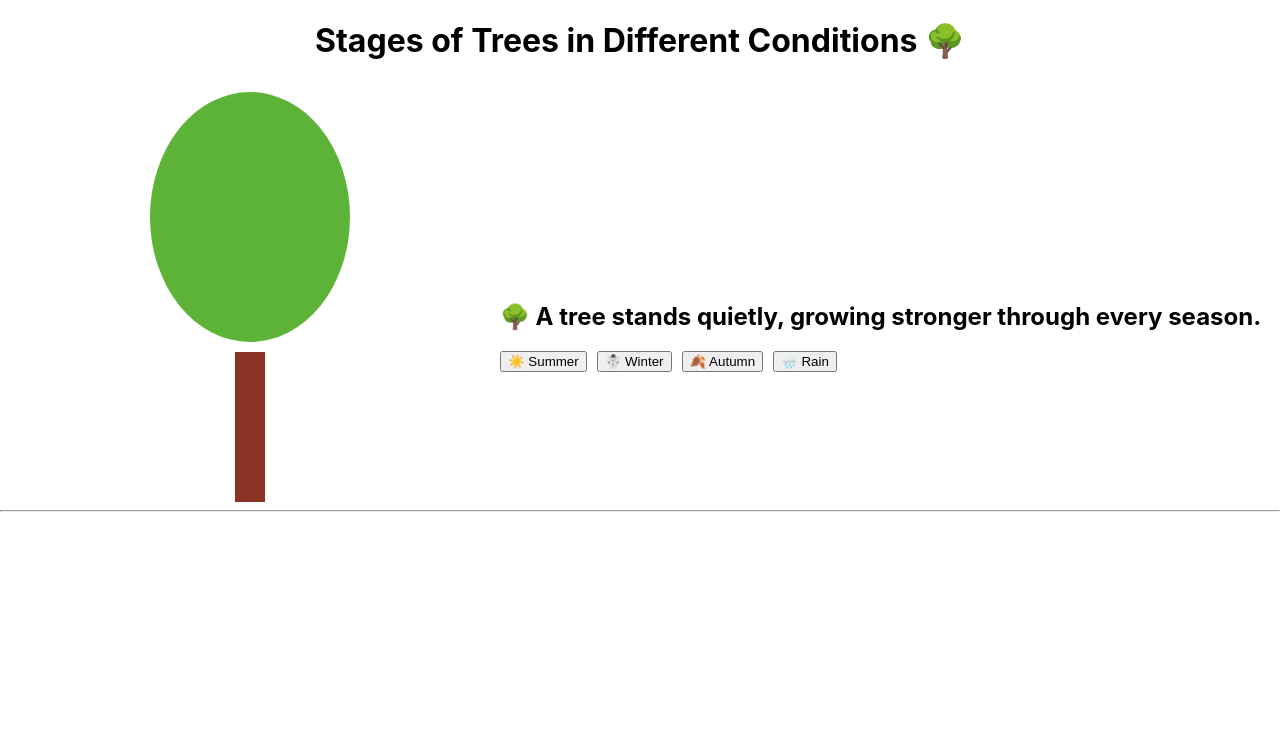
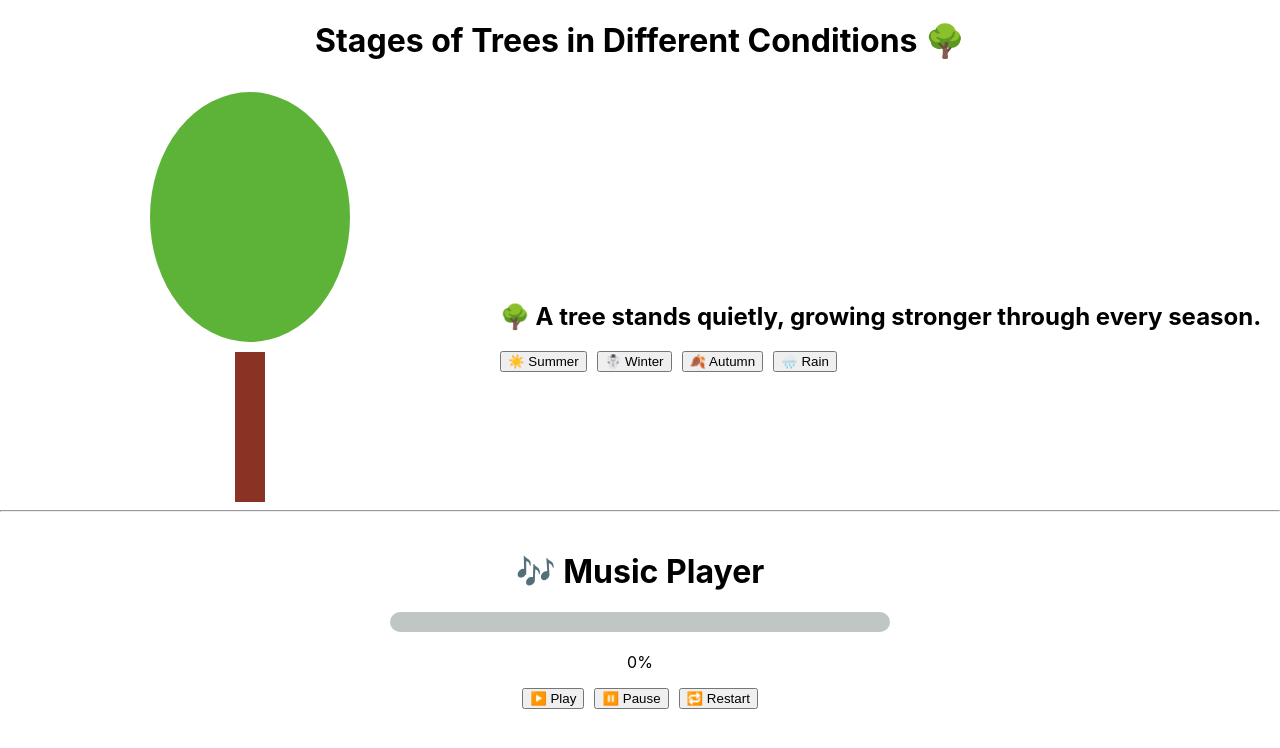
Before and after one commit to KethraPackiamB/react-hooks-deep-dive, a React (Create React App) app: page / in a window 1280 px wide. Shown: the top 748 px of the page. Built offline with nearby package versions, Linux system fonts and the light colour scheme.

Commit message:
Developed Music Player by useEffect

```diff
--- a/src/App.js
+++ b/src/App.js
@@ -1,11 +1,13 @@
 import logo from './logo.svg';
 import './App.css';
 import TreeStageChangesByUseState from './Components/TreeStageChangesByUseState';
+import MusicPlayerByUseEffect from './Components/MusicPlayerByUseEffect';
 
 function App() {
   return (
     <div>
       <TreeStageChangesByUseState/>
+      <MusicPlayerByUseEffect/>
     </div>
   );
 }
--- /dev/null
+++ b/src/Components/MusicPlayerByUseEffect.jsx
@@ -0,0 +1,64 @@
+import { useState, useEffect } from "react";
+
+const MusicPlayerByUseEffect = () => {
+  const [progress, setProgress] = useState(0);
+  const [isPlaying, setIsPlaying] = useState(false);
+
+  useEffect(() => {
+    if (isPlaying && progress < 100) {
+      const interval = setInterval(() => {
+        setProgress((prev) => prev + 1);
+      }, 1000);
+      return () => {
+        clearInterval(interval);
+      };
+    }
+  }, [progress, isPlaying]);
+
+  const handlePlay = () => {
+    setIsPlaying(true);
+  };
+
+  const handlepause = () => {
+    setIsPlaying(false);
+  };
+
+  const handleRestart = () => {
+    setProgress(0);
+    setIsPlaying(true);
+  };
+
+  return (
+    <div style={{ width: "500px", textAlign: "center", margin: "40px auto" }}>
+      <h1>🎶 Music Player</h1>
+
+      <div
+        style={{
+          backgroundColor: "#BFC6C4",
+          width: "100%",
+          height: "20px",
+          borderRadius: "10px",
+          overflow: "hidden",
+          marginBottom: "20px",
+        }}
+      >
+        <div
+          style={{
+            width: `${progress}%`,
+            height: "20px",
+            backgroundColor: "#E83C91",
+            transition: "width 0.3s",
+          }}
+        ></div>
+      </div>
+      <p>{progress}%</p>
+      <div style={{ display: "flex", gap: "10px", justifyContent: "center" }}>
+        <button onClick={handlePlay}> ▶️ Play </button>
+        <button onClick={handlepause}> ⏸️ Pause </button>
+        <button onClick={handleRestart}> 🔁 Restart </button>
+      </div>
+    </div>
+  );
+};
+
+export default MusicPlayerByUseEffect;
--- a/src/Components/TreeStageChangesByUseState.jsx
+++ b/src/Components/TreeStageChangesByUseState.jsx
@@ -4,7 +4,7 @@ const TreeStageChangesByUseState = () => {
   const [season, setSeason] = useState(null);
 
   const seasonSummary =  season === "Summer" ? "☀️ Summer: The tree is full of life with lush green leaves."
-   : season === "Winter" ? "❄️ Winter: The tree is dormant and conserving energy."
+   : season === "Winter" ? "☃️ Winter: The tree is dormant and conserving energy."
    : season === "Autumn" ? "🍂 Autumn: Leaves fall as the tree prepares for rest."
    : season === "Rain" ? "🌧️ Rainy Season: Rain nourishes the tree and boosts growth."
    : "🌳 A tree stands quietly, growing stronger through every season."
```
